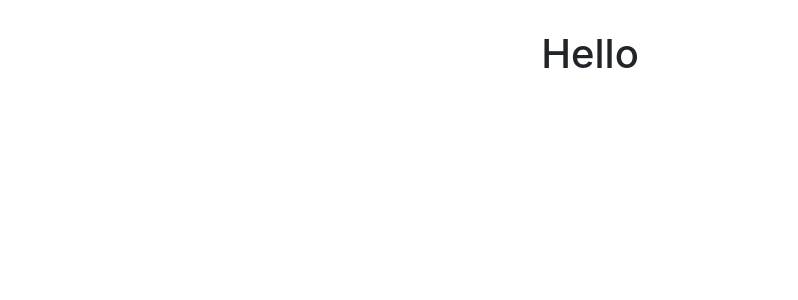
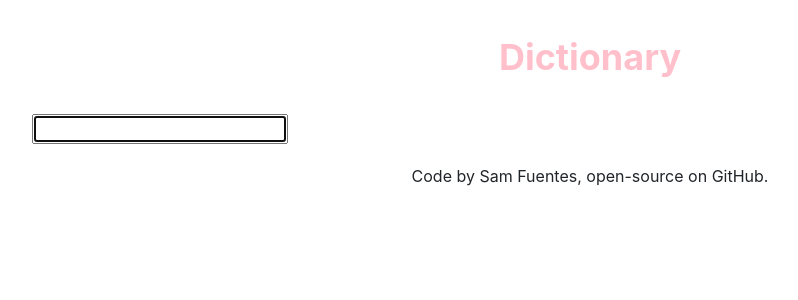
Before and after one commit to Samfuentes/dictionary-project, a React (Create React App) app: page / in a window 1280 px wide. Shown: the top 300 px of the page, without its empty margins (50-848 px from the left). Built offline with nearby package versions, Linux system fonts and the light colour scheme.

Commit message:
Created dictionary component and search engine

```diff
--- a/src/App.css
+++ b/src/App.css
@@ -1,6 +1,11 @@
 .App-header {
   margin: 30px;
+  text-align: center;
+  color: pink;
+  font-size: 36px;
+  font-weight: bold;
 }
-h1 {
+.App-footer {
+  margin-top: 20px;
   text-align: center;
 }
--- a/src/App.js
+++ b/src/App.js
@@ -1,10 +1,18 @@
 import "./App.css";
+import Dictionary from "./Dictionary.js";
 
 function App() {
   return (
     <div className="App">
-      <header className="App-header"></header>
-      <h1>Hello</h1>
+      <div className="container">
+        <header className="App-header">Dictionary</header>
+        <main>
+          <Dictionary />
+        </main>
+        <footer className="App-footer">
+          <smaller>Code by Sam Fuentes, open-source on GitHub.</smaller>
+        </footer>
+      </div>
     </div>
   );
 }
--- /dev/null
+++ b/src/Dictionary.css
@@ -0,0 +1,2 @@
+.Dictionary {
+}
--- /dev/null
+++ b/src/Dictionary.js
@@ -0,0 +1,23 @@
+import React, { useState } from "react";
+import "./Dictionary.css";
+
+export default function Dictionary() {
+  const [keyword, setKeyword] = useState("");
+
+  function search(event) {
+    event.preventDefault();
+    alert(`searching ${keyword}`);
+  }
+
+  function handleKeywordChange(event) {
+    setKeyword(event.target.value);
+  }
+
+  return (
+    <div className="Dictionary">
+      <form onSubmit={search}>
+        <input type="search" autoFocus={true} onChange={handleKeywordChange} />
+      </form>{" "}
+    </div>
+  );
+}
```
